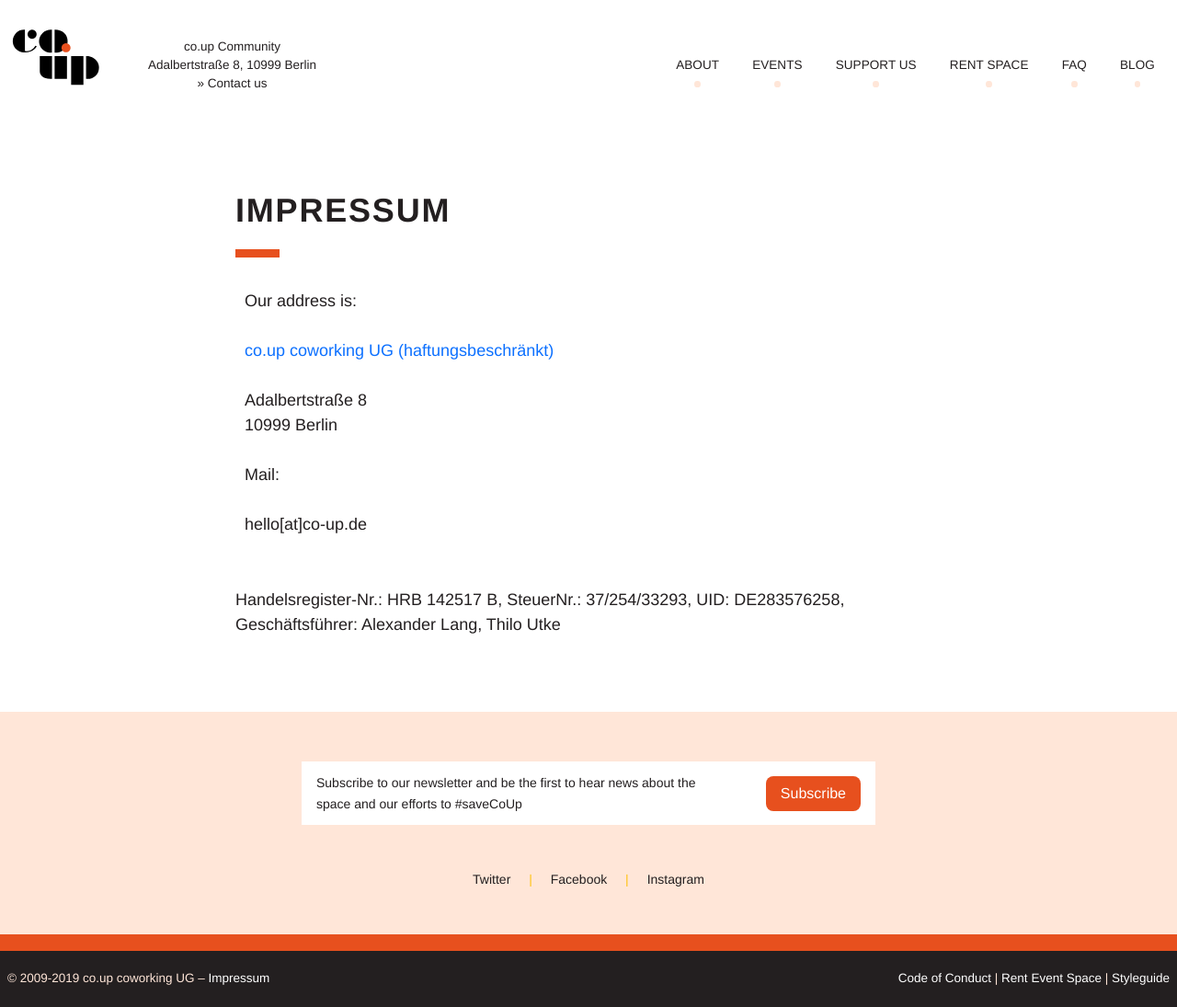
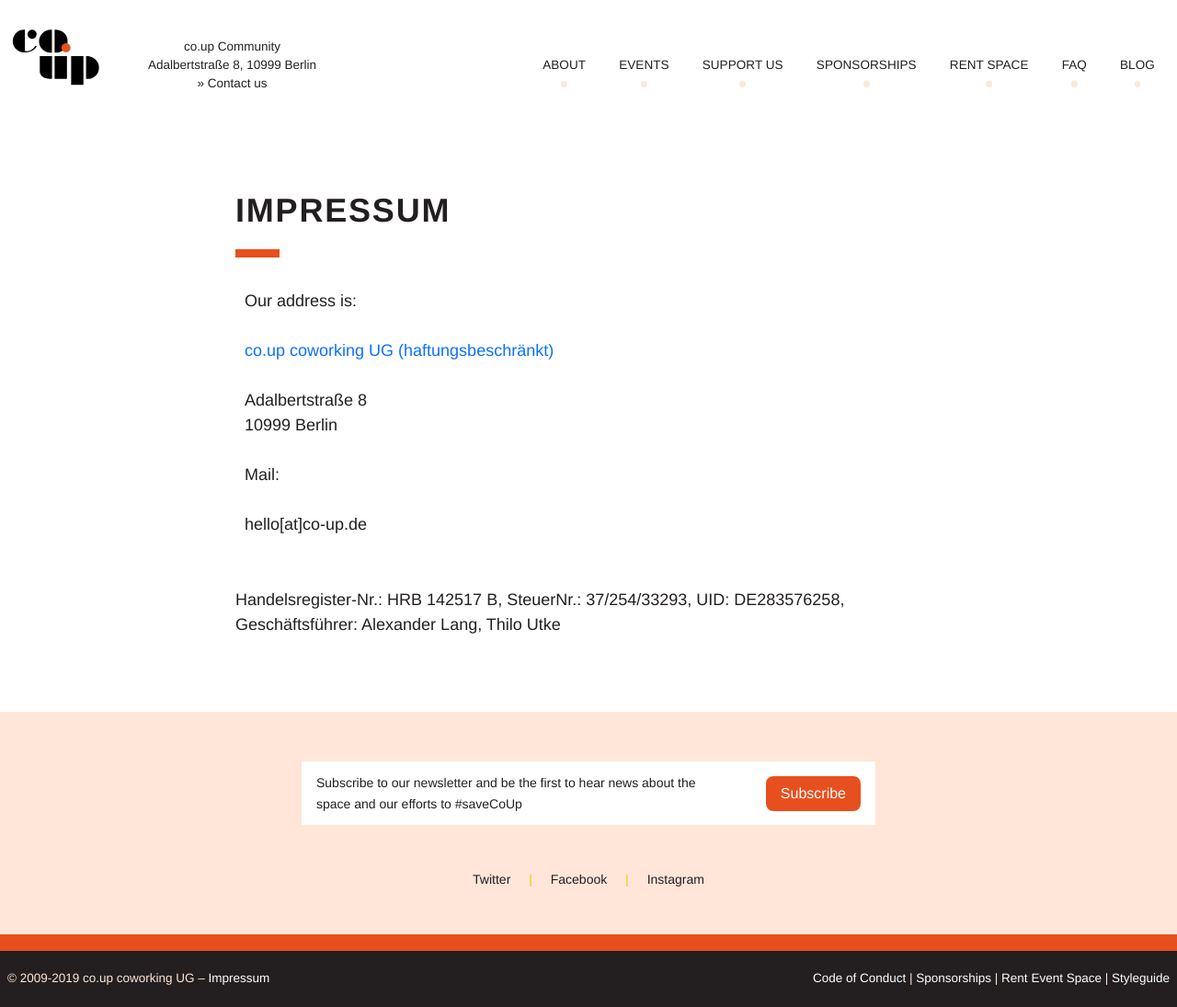
Before and after one commit to co-up/co-up.de, a Jekyll site: the page built from imprint.md, in a window 1280 px wide. Shown: the whole page at 92% size. Built offline with Jekyll 4.4.1, drawn with Linux system fonts in a browser that asks for light colours.

Commit message:
Add sponsoring link to navigation, closes #5

```diff
--- a/_includes/footer.html
+++ b/_includes/footer.html
@@ -6,6 +6,8 @@
     <div>
       <a href="/code-of-conduct" title="Code">Code of Conduct</a>
       |
+      <a href="/sponsorships" title="Sponsorships">Sponsorships</a>
+      |
       <a href="/rent-space" title="Rent Meeting or Event space in Berlin Kreuzberg">Rent Event Space</a>
 			|
 			<a href="/styleguide/">Styleguide</a>
--- a/_includes/header.html
+++ b/_includes/header.html
@@ -10,6 +10,7 @@
       <a href="/about" title="About">About</a>
       <a href="/events" title="Events">Events</a>
       <a href="/support-us" title="Support Us">Support Us</a>
+      <a href="/sponsorships" title="Sponsorships">Sponsorships</a>
       <a href="/rent-space" title="Rent Space">Rent Space</a>
       <a href="/faq" title="FAQ">FAQ</a>
       <a href="/blog" title="Blog">Blog</a>
```
